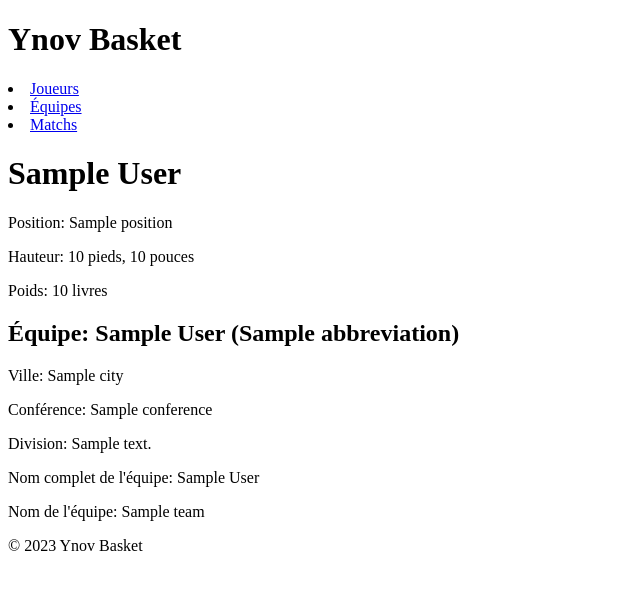
After one commit to Affy657/Projet_compensatoire_Basket_Ynov, a Django app: page /basketball/players/1/ in a window 1280 px wide. The commit adds this page. Shown: the top 590 px of the page, without its empty margins (0-640 px from the left). Run offline with Django 4.2, Linux system fonts and the light colour scheme; a database or web service that is not in the repository returns one stand-in record (values such as "Sample title"); data that the repository does not hold is empty.

Commit message:
add player_detail and team_detail page

```diff
--- a/src/basketball/api.py
+++ b/src/basketball/api.py
@@ -7,6 +7,15 @@ def get_players():
         players_data = response.json()
         players = players_data['data']
         return players
+    else:
+        return None
+
+def get_player_detail(player_id):
+    url = f"https://www.balldontlie.io/api/v1/players/{player_id}"
+    response = requests.get(url)
+    if response.status_code == 200:
+        player = response.json()
+        return player
     else:
         return None
 
@@ -20,6 +29,15 @@ def get_teams():
     else:
         return None
 
+def get_team_detail(team_id):
+    url = f"https://www.balldontlie.io/api/v1/teams/{team_id}"
+    response = requests.get(url)
+    if response.status_code == 200:
+        team = response.json()
+        return team
+    else:
+        return None
+
 def get_matches():
     url = "http://www.balldontlie.io/api/v1/games"
     response = requests.get(url)
--- /dev/null
+++ b/src/basketball/template/basketball/player_detail.html
@@ -0,0 +1,16 @@
+{% extends './base.html' %}
+
+{% block content %}
+<h1>{{ player.first_name }} {{ player.last_name }}</h1>
+<p>Position: {{ player.position }}</p>
+<p>Hauteur: {{ player.height_feet }} pieds, {{ player.height_inches }} pouces</p>
+<p>Poids: {{ player.weight_pounds }} livres</p>
+<h2>Équipe: {{ player.team.full_name }} ({{ player.team.abbreviation }})</h2>
+<!-- Vous pouvez ajouter un lien vers la page de détails de l'équipe ici -->
+<p>Ville: {{ player.team.city }}</p>
+<p>Conférence: {{ player.team.conference }}</p>
+<p>Division: {{ player.team.division }}</p>
+<p>Nom complet de l'équipe: {{ player.team.full_name }}</p>
+<p>Nom de l'équipe: {{ player.team.name }}</p>
+
+{% endblock %}
--- a/src/basketball/template/basketball/players.html
+++ b/src/basketball/template/basketball/players.html
@@ -5,7 +5,7 @@
 <ul>
     {% for player in players %}
         <li>
-            {{ player.first_name }} {{ player.last_name }}
+            <a href="{% url 'player_detail' player.id %}">{{ player.first_name }} {{ player.last_name }}</a>
             <br>
         </li>
     {% endfor %}
--- a/src/basketball/template/basketball/teams.html
+++ b/src/basketball/template/basketball/teams.html
@@ -5,7 +5,7 @@
   <ul>
     {% for team in teams %}
         <li>
-            {{ team.full_name }}
+            <a href="{% url 'team_detail' team.id %}">{{ team.full_name }}</a>
             <br>
         </li>
     {% endfor %}
--- a/src/basketball/urls.py
+++ b/src/basketball/urls.py
@@ -1,12 +1,12 @@
 from django.urls import path
 from .views import players_view,  teams_view,  matches_view
-#from .views import player_detail_view,team_detail_view,match_detail_view
+from .views import player_detail_view,team_detail_view#,match_detail_view
 
 urlpatterns = [
     path('players/', players_view, name='players_view'),
-    #path('players/<int:player_id>/', player_detail_view),
+    path('players/<int:player_id>/', player_detail_view, name='player_detail'),
     path('teams/', teams_view, name='teams_view'),
-    #path('teams/<int:team_id>/', team_detail_view),
+    path('teams/<int:team_id>/', team_detail_view, name='team_detail'),
     path('matches/', matches_view, name='matches_view'),
     #path('matches/<int:match_id>/', match_detail_view),
 ]
--- a/src/basketball/views.py
+++ b/src/basketball/views.py
@@ -1,24 +1,24 @@
 from django.shortcuts import render
-from .api import get_players#, get_player_detail
-from .api import get_teams#, get_team_detail
+from .api import get_players, get_player_detail
+from .api import get_teams, get_team_detail
 from .api import get_matches#, get_match_detail
 
 def players_view(request):
     players = get_players()
     return render(request, "players.html", {"players": players})
 
-#def player_detail_view(request, player_id):
-#    player = get_player_detail(player_id)
-#    return render(request, "player_detail.html", {"player": player})
+def player_detail_view(request, player_id):
+    player = get_player_detail(player_id)
+    return render(request, "player_detail.html", {"player": player})
 
 
 def teams_view(request):
     teams = get_teams()
     return render(request, "teams.html", {"teams": teams})
 
-#def team_detail_view(request, team_id):
-#    team = get_team_detail(team_id)
-#    return render(request, "team_detail.html", {"team": team})
+def team_detail_view(request, team_id):
+    team = get_team_detail(team_id)
+    return render(request, "team_detail.html", {"team": team})
 
 
 def matches_view(request):
```
Also changed, not shown: src/basketball/template/basketball/team_detail.html (added, +10 -0 lines).
